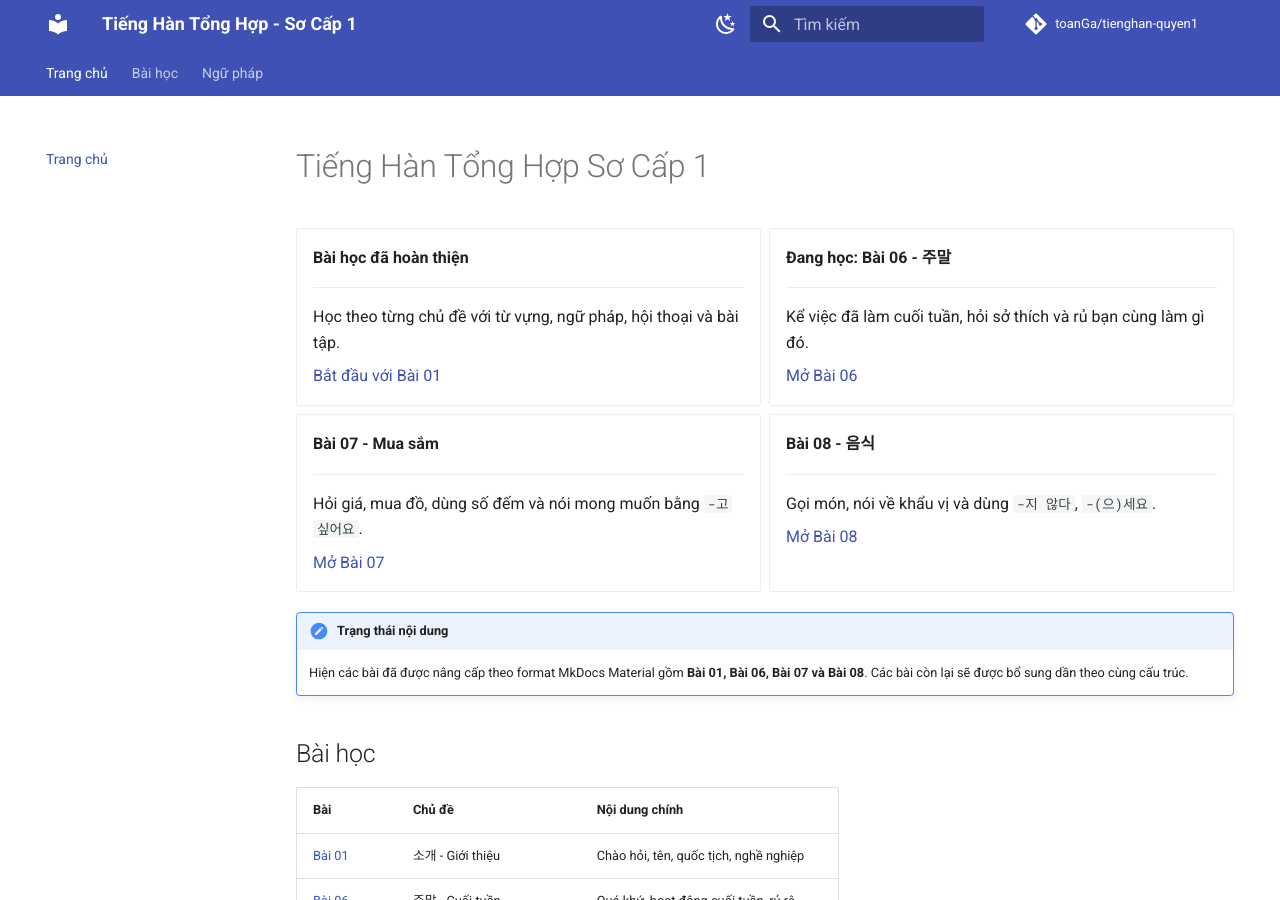
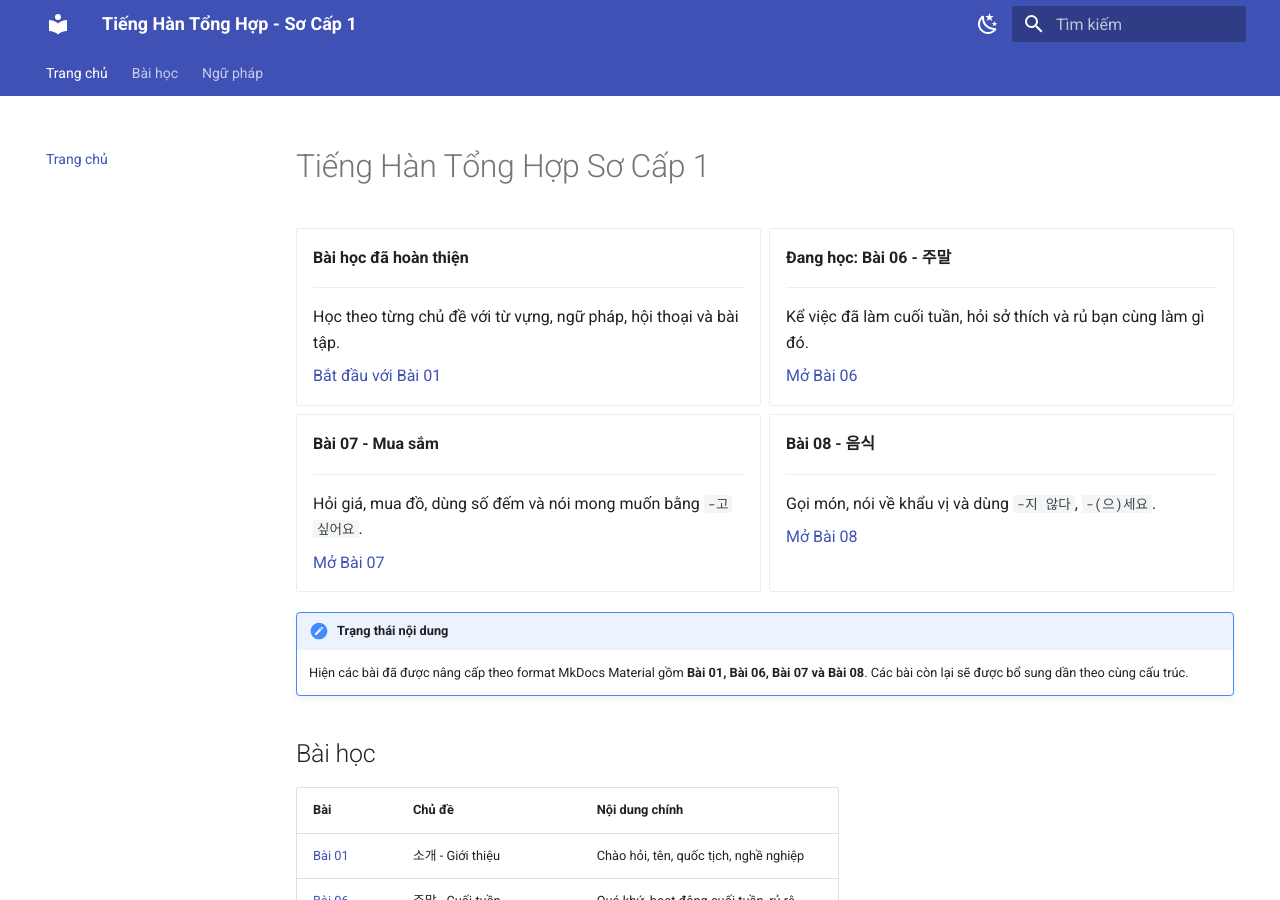
Before and after one commit to toanGa/tienghan-quyen1, an MkDocs documentation site: the page built from docs/index.md, in a window 1280 px wide and 900 px high. Built offline with MkDocs 1.6.1 and Material for MkDocs 9.7.7, drawn with Linux system fonts in a browser that asks for light colours; comment, search, counter and statistics services are not loaded.

Commit message:
Remove repository link from site header

```diff
--- a/mkdocs.yml
+++ b/mkdocs.yml
@@ -1,8 +1,6 @@
 site_name: Tiếng Hàn Tổng Hợp - Sơ Cấp 1
 site_description: Website tự học Tiếng Hàn Tổng Hợp dành cho người Việt - Quyển 1
 site_url: https://toanga.github.io/tienghan-quyen1/
-repo_url: https://github.com/toanGa/tienghan-quyen1
-repo_name: toanGa/tienghan-quyen1
 
 docs_dir: docs
 site_dir: site
```
